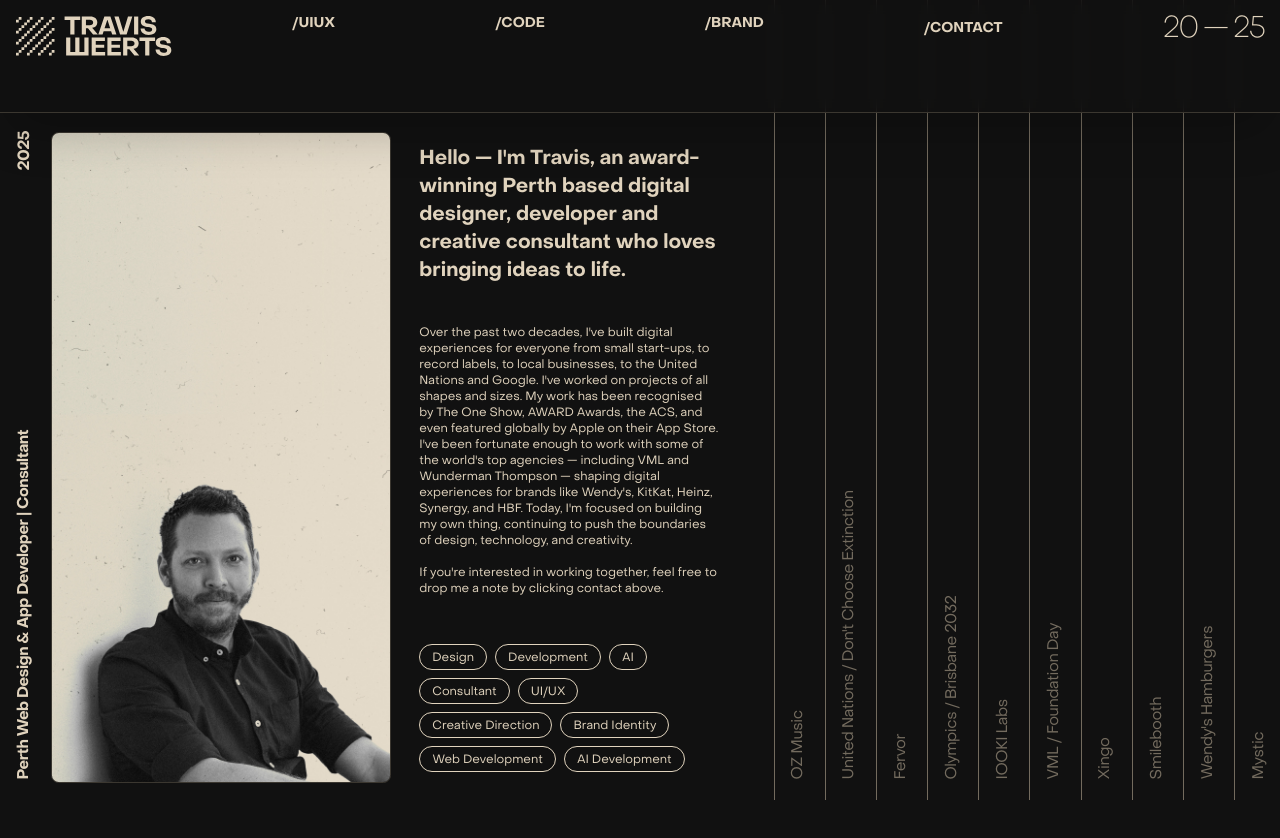
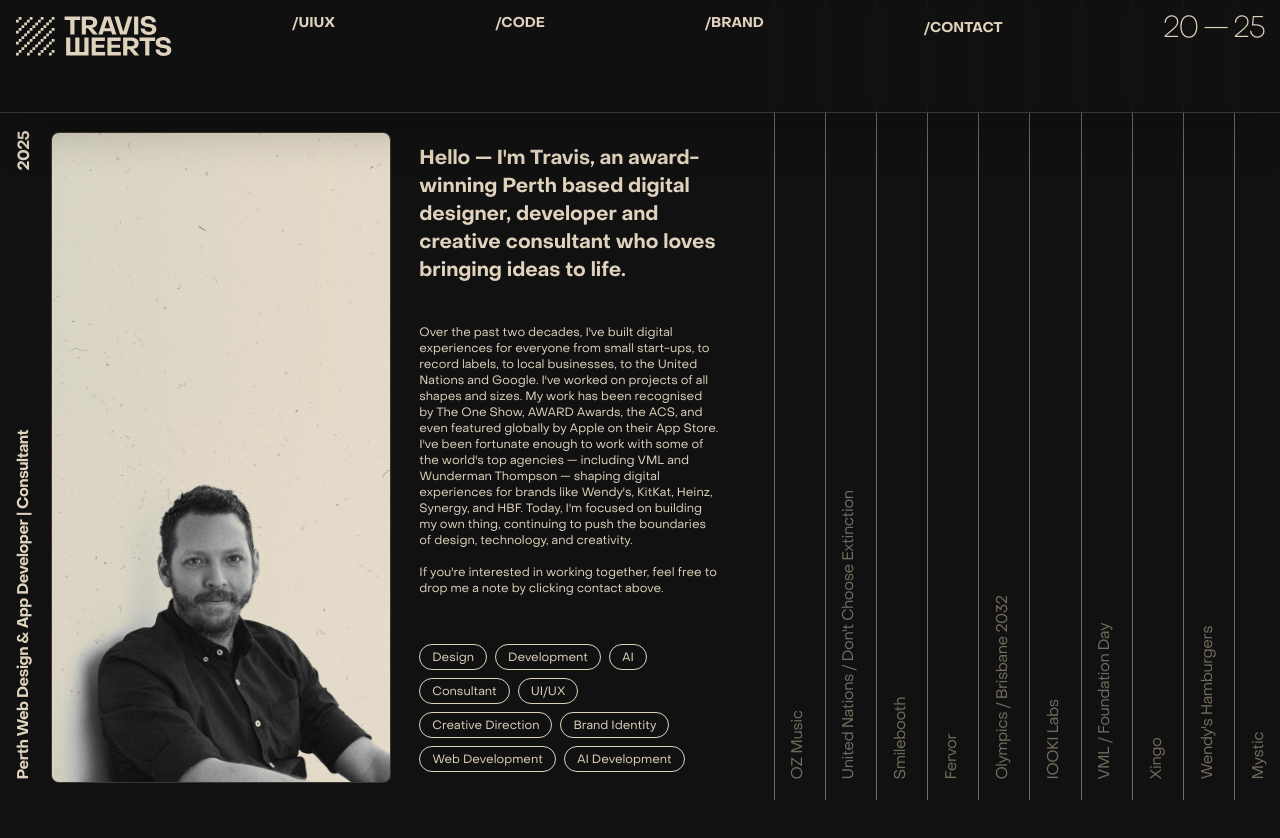
Before and after one commit to travscode/travis.work, a Next.js app: page / in a window 1280 px wide. Shown: the top 838 px of the page. Built offline with nearby package versions, Linux system fonts and the light colour scheme.

Commit message:
moved stuff around

```diff
--- a/data/projects.js
+++ b/data/projects.js
@@ -32,7 +32,17 @@ export const projects = [
     link: "https://www.vml.com/work/dont-choose-extinction",
     notes: "Multi award winning global campaign to raise awareness about climate change and extinction. The World of Excuses is a digital eco-system that aims to propel people beyond awareness, and inspire the world to move from apathy to action and help save the planet. The experience allows users to click into each excuse that threaten our survival, pictured as asteroids looming above the earth that threaten to do the same. Within each they will find information and tools to provide direct action. The tools include a Chrome Plugin Thesaurus Rex, designed to help people navigated the terms around fossil fuels online, The Voice of Reason, an Alexa skill that disarmingly rebuts every climate change myth or excuse; a spin on The Birds and The Bees with an e-book that gives children the arguments they need to convince their parents and peers. All rolled out by the United Nations in the largest campaign they've ever done."
   },
-
+  {
+    label: "Smilebooth",
+    year: "2013",
+    imageUrl: "/assets/media/smilebooth.jpg",
+    services: "App Design, Graphic Design, Development, UI/UX",
+    date: "2012-2013",
+    link: "https://smilebooth.com",
+    agency: "Independent",
+    client: "Smilebooth",
+    notes: "I was lucky enough to be one of the OGs at Smilebooth. Back in the early days, I was the go-to tech guy—working on the apps, websites, server stuff, social sharing, event software, all of it. No joke, Smilebooth is still one of the things I’m most proud of being a part of. Total bucket list kind of project. It was a wild ride. The photo to the left is Jeff Bridges hanging out in the booth with one of his awards—he’s probably my all-time favorite actor. But honestly, seeing people like that became kind of normal at Smilebooth. So many amazing people, brands, and celebrities just naturally gravitated toward it. There was something about Smilebooth that was pure magic."
+  },
   {
     label: "Fervor",
     year: "2024",
@@ -87,17 +97,7 @@ export const projects = [
     link: "https://xingo.ai",
     notes: "I helped shape Xingo from the ground up — taking it from a raw idea to a fully realized product. I led the journey across product strategy, design, and development, crafting a platform that blends AI with real-world interpreter training. I also played a key role in refining the pitch, which ultimately helped Xingo earn a spot as a Top 5 Finalist in the AI for GOOD awards, backed by the United Nations. <br /><br />Xingo is an AI-powered interpreter training platform, offering self-paced, assessment-aligned modules and realistic role-play simulations to prepare candidates for certification and elevate ongoing professional practice."
   },
-  {
-    label: "Smilebooth",
-    year: "2013",
-    imageUrl: "/assets/media/smilebooth.jpg",
-    services: "App Design, Graphic Design, Development, UI/UX",
-    date: "2012-2013",
-    link: "https://smilebooth.com",
-    agency: "Independent",
-    client: "Smilebooth",
-    notes: "I was lucky enough to be one of the OGs at Smilebooth. Back in the early days, I was the go-to tech guy—working on the apps, websites, server stuff, social sharing, event software, all of it. No joke, Smilebooth is still one of the things I’m most proud of being a part of. Total bucket list kind of project. It was a wild ride. The photo to the left is Jeff Bridges hanging out in the booth with one of his awards—he’s probably my all-time favorite actor. But honestly, seeing people like that became kind of normal at Smilebooth. So many amazing people, brands, and celebrities just naturally gravitated toward it. There was something about Smilebooth that was pure magic."
-  },
+
   {
     label: "Wendy's Hamburgers",
     year: "2025",
@@ -136,17 +136,17 @@ export const projects = [
     client: "Murdoch University",
     agency: "Wunderman Thompson",
   },
-  {
-    label: "Udio Systems",
-    year: "2025",
-    imageUrl: "/assets/media/udio3.png",
-    services: "Consultanting, UI/UX Design, Product Development, User Research",
-    date: "February 2025",
-    client: "Udio Systems",
-    agency: "Independent",
-    link: "https://udiosystems.com",
-    notes: "I worked with Udio to consult on product development, refine their UI/UX, and help evolve their class management platform into a seamless, all-in-one solution. The goal was to streamline complex operations — from bookings to customer interactions — into a user experience that feels intuitive, efficient, and empowering for businesses. Through strategic UX improvements and product development insights, we focused on simplifying workflows, enhancing customer journeys, and positioning Udio as the go-to platform for elevating class-based businesses."
-  },
+  // {
+  //   label: "Udio Systems",
+  //   year: "2025",
+  //   imageUrl: "/assets/media/udio3.png",
+  //   services: "Consultanting, UI/UX Design, Product Development, User Research",
+  //   date: "February 2025",
+  //   client: "Udio Systems",
+  //   agency: "Independent",
+  //   link: "https://udiosystems.com",
+  //   notes: "I worked with Udio to consult on product development, refine their UI/UX, and help evolve their class management platform into a seamless, all-in-one solution. The goal was to streamline complex operations — from bookings to customer interactions — into a user experience that feels intuitive, efficient, and empowering for businesses. Through strategic UX improvements and product development insights, we focused on simplifying workflows, enhancing customer journeys, and positioning Udio as the go-to platform for elevating class-based businesses."
+  // },
 
   {
     label: "BOOBOOK Bottles & Bar",
```
